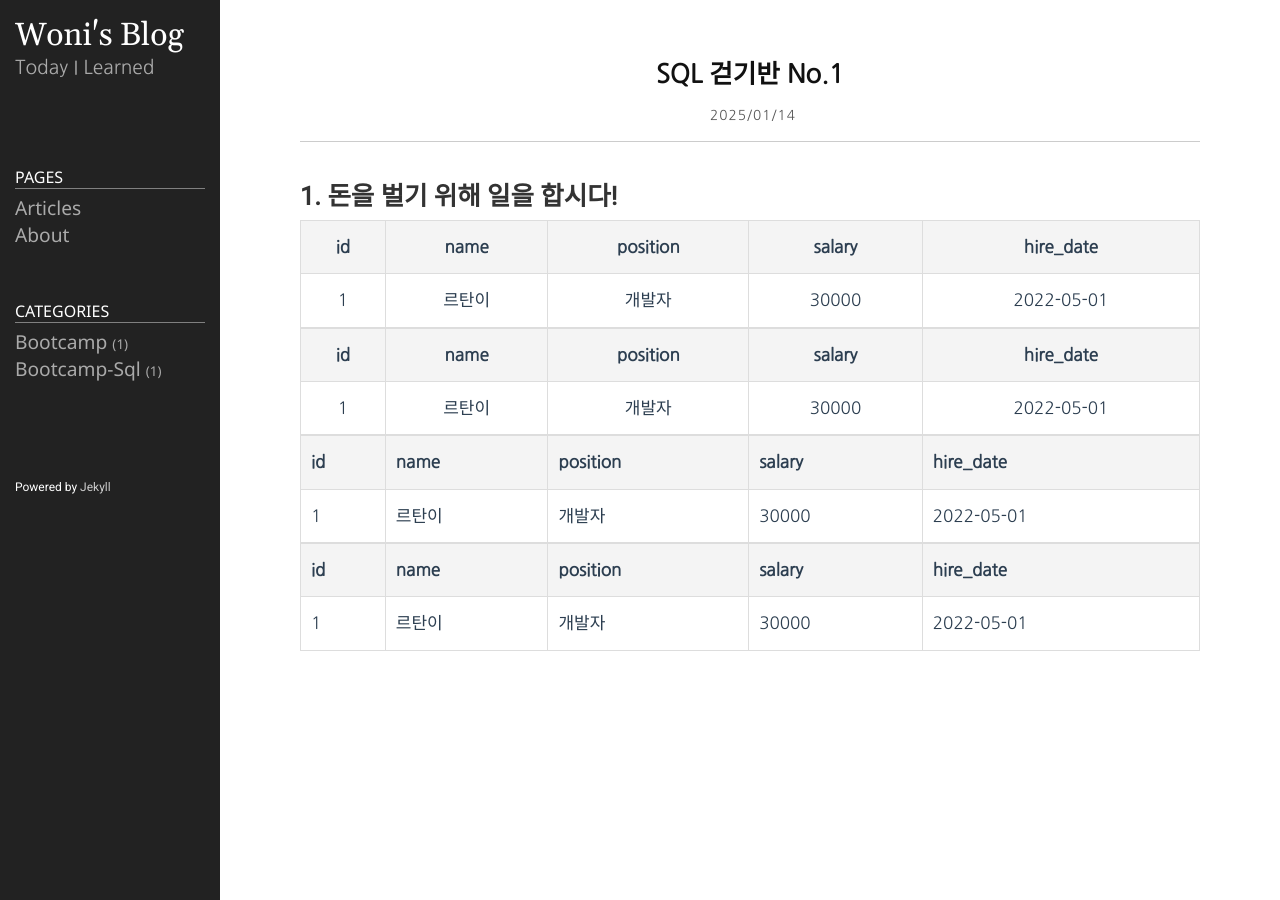
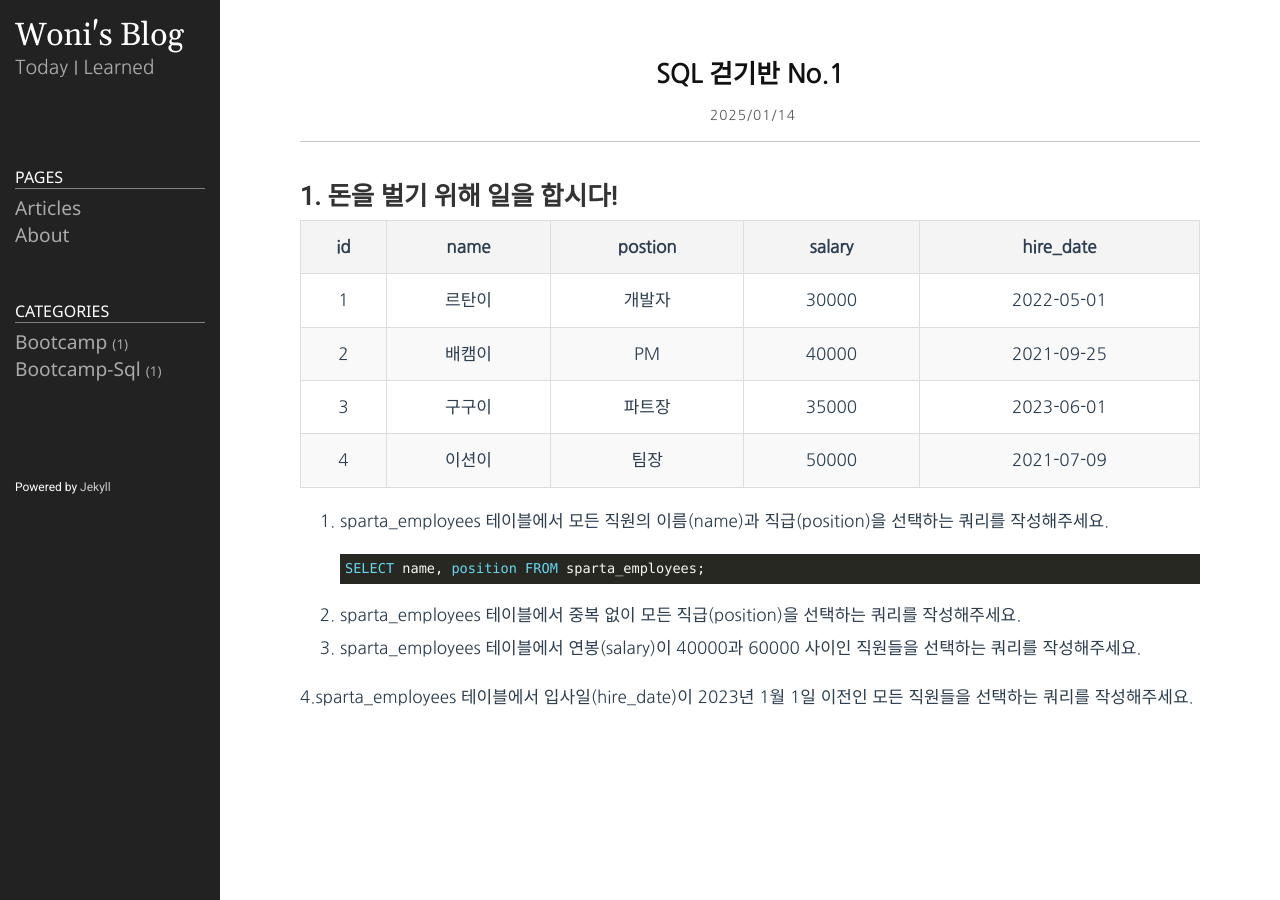
Before and after one commit to s-woni/s-woni.github.io, a Jekyll site: the page built from _posts/2025-01-13-walk1.md, in a window 1280 px wide. Built offline with Jekyll 4.4.1, drawn with Linux system fonts in a browser that asks for light colours.

Commit message:
Update 2025-01-13-walk1.md

````diff
--- a/_posts/2025-01-13-walk1.md
+++ b/_posts/2025-01-13-walk1.md
@@ -7,20 +7,20 @@ category: bootcamp-sql
 
 # 1. 돈을 벌기 위해 일을 합시다!
 
-| id | name | position | salary | hire_date |
-|:----:|:------:|:----------:|:--------:|:-----------:|
-| 1 | 르탄이 | 개발자 | 30000 | 2022-05-01 |
+| id | name | postion | salary | hire_date |
+|:--:|:----:|:-------:|:------:|:---------:|
+| 1 | 르탄이 | 개발자  | 30000  | 2022-05-01 |
+| 2 | 배캠이 | PM     | 40000  | 2021-09-25 |
+| 3 | 구구이 | 파트장  | 35000  | 2023-06-01 |
+| 4 | 이션이 | 팀장    | 50000  | 2021-07-09 |
 
-| id | name | position | salary | hire_date |
-|:--:|:---:|:-----:|:----:|:-----:|
-| 1 | 르탄이 | 개발자 | 30000 | 2022-05-01 |
+1. sparta_employees 테이블에서 모든 직원의 이름(name)과 직급(position)을 선택하는 쿼리를 작성해주세요.
+```sql
+SELECT name, position FROM sparta_employees;
+```
 
+2. sparta_employees 테이블에서 중복 없이 모든 직급(position)을 선택하는 쿼리를 작성해주세요.
 
+3. sparta_employees 테이블에서 연봉(salary)이 40000과 60000 사이인 직원들을 선택하는 쿼리를 작성해주세요.
 
-| id | name | position | salary | hire_date |
-|-|-|-|-|-|
-| 1 | 르탄이 | 개발자 | 30000 | 2022-05-01 |
-
-| id  | name  | position | salary | hire_date  |
-|-----|-------|----------|--------|------------|
-| 1   | 르탄이 | 개발자   | 30000  | 2022-05-01 |
+4.sparta_employees 테이블에서 입사일(hire_date)이 2023년 1월 1일 이전인 모든 직원들을 선택하는 쿼리를 작성해주세요.
````
